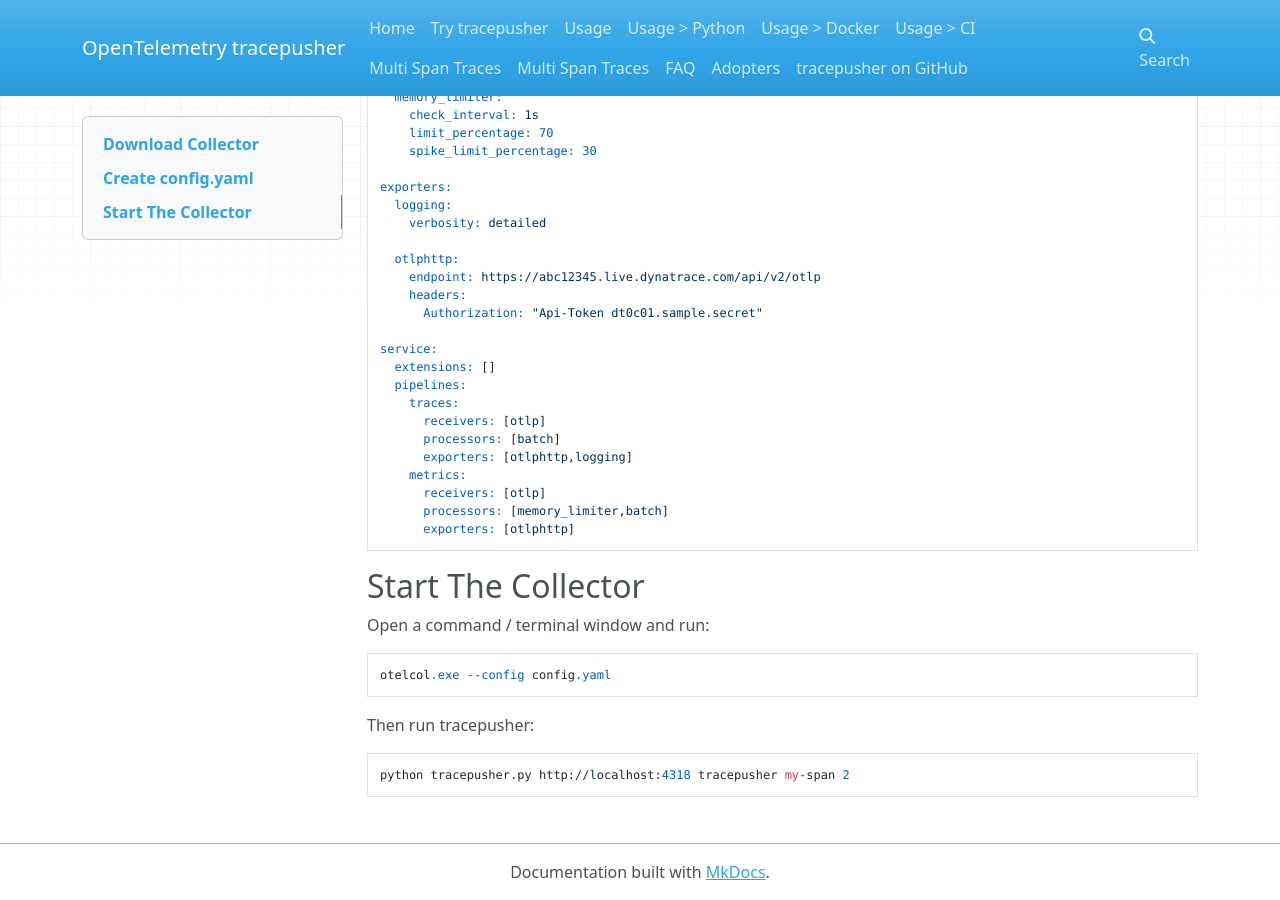
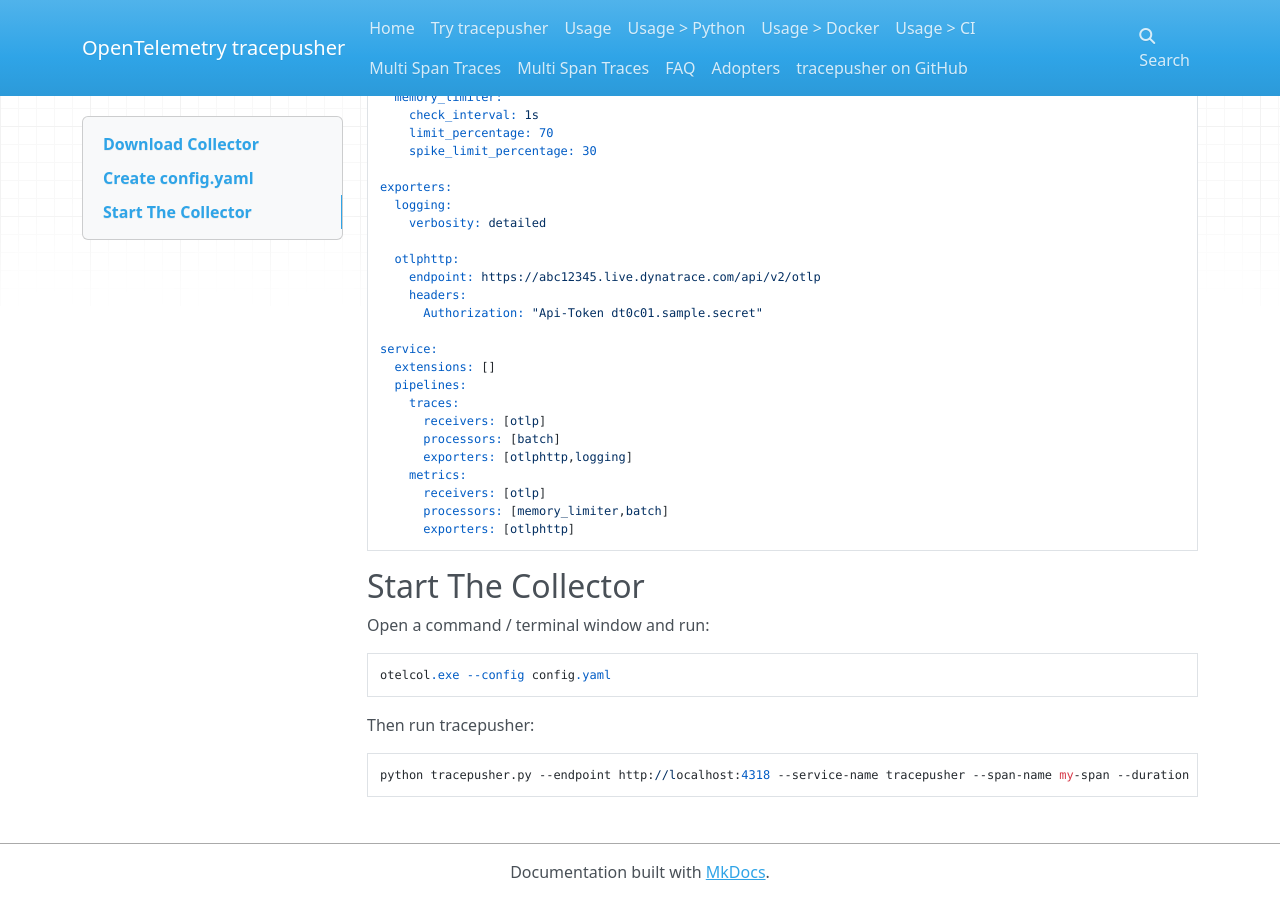
Before and after one commit to agardnerIT/tracepusher, an MkDocs documentation site: the page built from docs/reference/otel-col.md, in a window 1280 px wide and 900 px high, scrolled down 910 px. Built offline with MkDocs 1.6.1, drawn with Linux system fonts in a browser that asks for light colours; nearby versions of some CDN libraries.

Commit message:
Fix tracepusher Otel col command in documentation

````diff
--- a/docs/reference/otel-col.md
+++ b/docs/reference/otel-col.md
@@ -5,6 +5,7 @@
 If you need Dynatrace tenant, [click here to signup for a free trial](https://dynatrace.com/trial).
 
 ## Download Collector
+
 The Python script will generate and push a trace to an OpenTelemetry collector. So of course, you need one available.
 
 If you have a collector already available, go on ahead to run the tool. If you **don't** have one already available, follow these steps.
@@ -16,6 +17,7 @@
 Unzip and extract so you have the binary (eg. `otelcol.exe`)
 
 ## Create config.yaml
+
 The OpenTelemetry collector needs a config file - this is how you decide which trace backend the traces will go to.
 
 Save this file alongside `otelcol.exe` as `config.yaml`.
@@ -74,5 +76,5 @@
 Then run tracepusher:
 
 ```
-python tracepusher.py http://localhost:4318 tracepusher my-span 2
+python tracepusher.py --endpoint http://localhost:4318 --service-name tracepusher --span-name my-span --duration 2
 ```
````
